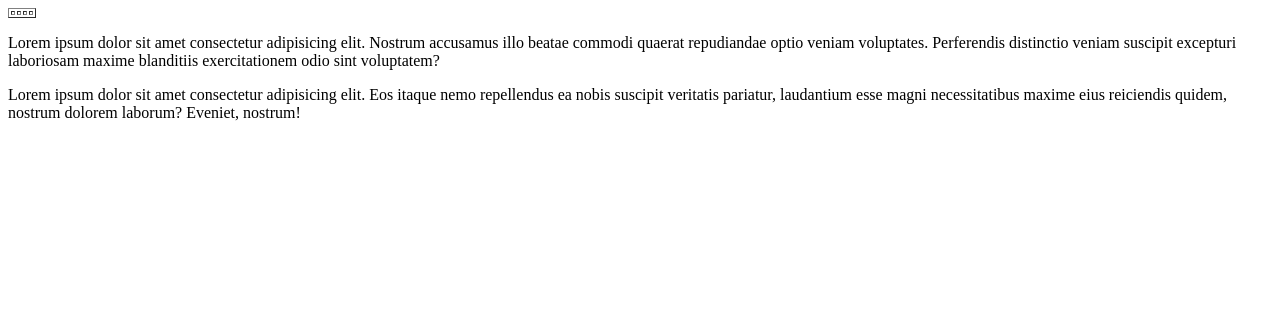
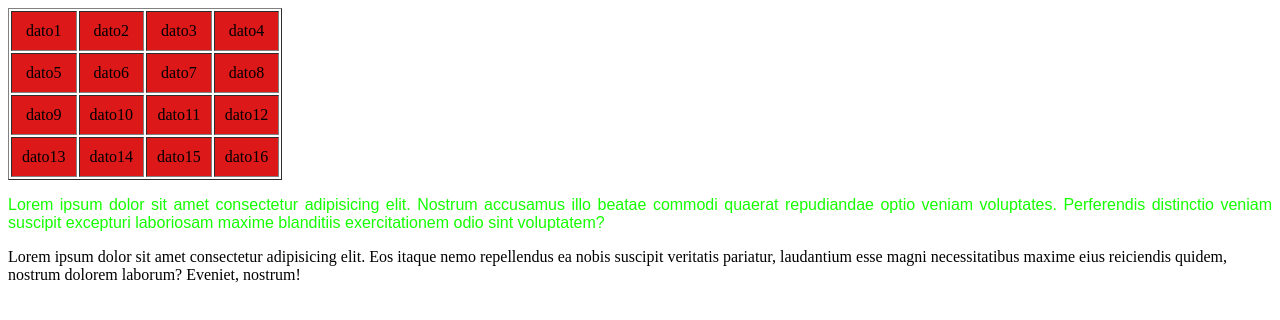
Before and after one commit to gabriel123png/proyecto-sofware-2, a plain HTML site: page index.html in a window 1280 px wide. Drawn offline with Linux system fonts and the light colour scheme.

Commit message:
index, tabla, estilos

```diff
--- a/index.html
+++ b/index.html
@@ -4,17 +4,51 @@
     <meta charset="UTF-8">
     <meta name="viewport" content="width=, initial-scale=1.0">
     <title>Document</title>
+    <style>
+        td{
+            background-color: #dd1818;
+            padding: 10px;
+            text-align: center;
+        }
+        .parrafo{
+            font-family: Arial, Helvetica, sans-serif;
+            text-align: justify;
+            color: blue;
+        }
+        .parrafo{
+            font-family: Arial, Helvetica, sans-serif;
+            text-align: justify;
+            color: rgb(21, 255, 0);
+    </style>
 </head>
 <body>
     <table border="1">
         <tr>
-            <td></td>
-            <td></td>
-            <td></td>
-            <td></td>
+            <td>dato1</td>
+            <td>dato2</td>
+            <td>dato3</td>
+            <td>dato4</td>
+        </tr>
+        <tr>
+            <td>dato5</td>
+            <td>dato6</td>
+            <td>dato7</td>
+            <td>dato8</td>
+        </tr>
+        <tr>
+            <td>dato9</td>
+            <td>dato10</td>
+            <td>dato11</td>
+            <td>dato12</td>
+        </tr>
+        <tr>
+            <td>dato13</td>
+            <td>dato14</td>
+            <td>dato15</td>
+            <td>dato16</td>
         </tr>
     </table>
-    <p>Lorem ipsum dolor sit amet consectetur adipisicing elit. Nostrum accusamus illo beatae commodi quaerat repudiandae optio veniam voluptates. Perferendis distinctio veniam suscipit excepturi laboriosam maxime blanditiis exercitationem odio sint voluptatem?</p>
-    <p>Lorem ipsum dolor sit amet consectetur adipisicing elit. Eos itaque nemo repellendus ea nobis suscipit veritatis pariatur, laudantium esse magni necessitatibus maxime eius reiciendis quidem, nostrum dolorem laborum? Eveniet, nostrum!</p>
+    <p class="parrafo">Lorem ipsum dolor sit amet consectetur adipisicing elit. Nostrum accusamus illo beatae commodi quaerat repudiandae optio veniam voluptates. Perferendis distinctio veniam suscipit excepturi laboriosam maxime blanditiis exercitationem odio sint voluptatem?</p>
+    <p class="parrafo2">Lorem ipsum dolor sit amet consectetur adipisicing elit. Eos itaque nemo repellendus ea nobis suscipit veritatis pariatur, laudantium esse magni necessitatibus maxime eius reiciendis quidem, nostrum dolorem laborum? Eveniet, nostrum!</p>
 </body>
 </html>
```
